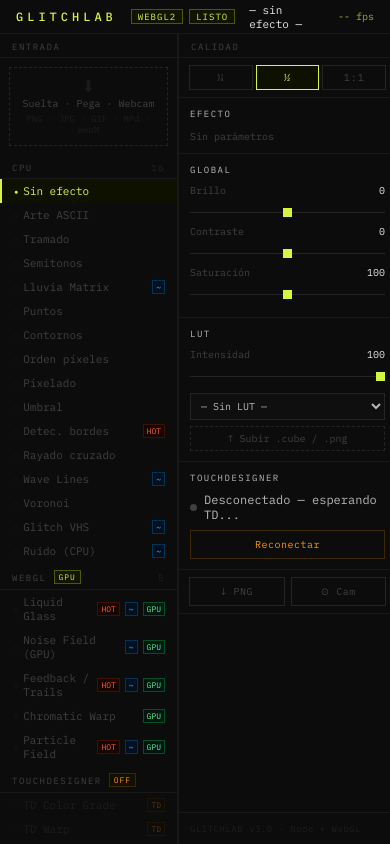
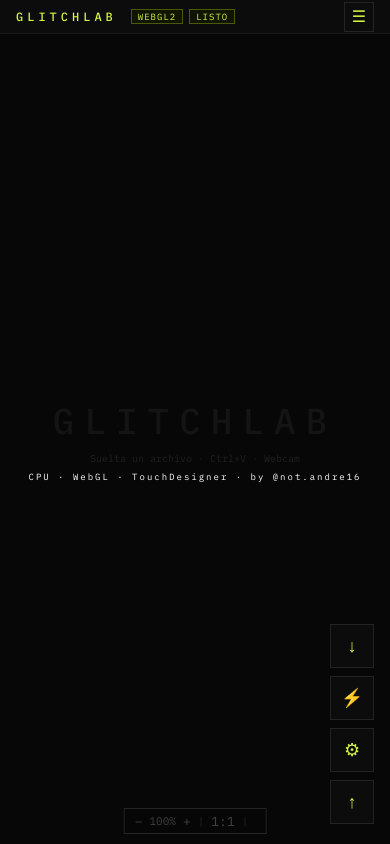
Before and after one commit to andre16off/glitchlab, a website: page public/index.html in a window 390 px wide. Drawn offline with Linux system fonts and the light colour scheme.

Commit message:
responsive, yflip fix, export mobile, credito

```diff
--- a/public/css/styles.css
+++ b/public/css/styles.css
@@ -18,342 +18,215 @@
 
 html, body { height: 100%; overflow: hidden; background: var(--bg); color: var(--text); font-family: var(--font); font-size: 12px; }
 
-/* ── TOPBAR ── */
 #topbar {
-  display: flex;
-  align-items: center;
-  gap: 14px;
-  padding: 0 16px;
-  height: 34px;
+  display: flex; align-items: center; gap: 14px;
+  padding: 0 16px; height: 34px;
   border-bottom: 1px solid var(--border);
-  background: var(--panel);
-  flex-shrink: 0;
+  background: var(--panel); flex-shrink: 0;
 }
+.logo { color: var(--accent); font-weight: 500; font-size: 12px; letter-spacing: 4px; }
+.badges { display: flex; gap: 6px; align-items: center; }
+.badge { border: 1px solid var(--border2); padding: 1px 6px; font-size: 9px; color: var(--muted); letter-spacing: 1px; background: #101010; }
+.badge.active { color: var(--accent); border-color: #4a5a00; background: #111500; }
+.badge.td     { color: var(--td); border-color: #3a2800; background: #120e00; }
+.badge.mini   { font-size: 8px; padding: 1px 4px; }
+#current-effect-name { color: var(--white); font-size: 11px; }
+.topbar-right { margin-left: auto; display: flex; align-items: center; gap: 10px; }
+#fps-counter { font-size: 10px; color: var(--accent); min-width: 52px; text-align: right; opacity: .7; }
+.menu-btn { display: none; background: none; border: 1px solid var(--border2); color: var(--accent); font-size: 16px; width: 30px; height: 30px; cursor: pointer; line-height: 1; flex-shrink: 0; }
 
-.logo {
-  color: var(--accent);
-  font-weight: 500;
-  font-size: 12px;
-  letter-spacing: 4px;
-}
-
-.badges { display: flex; gap: 6px; align-items: center; }
-
-.badge {
-  border: 1px solid var(--border2);
-  padding: 1px 6px;
-  font-size: 9px;
-  color: var(--muted);
-  letter-spacing: 1px;
-  background: #101010;
-}
-.badge.active { color: var(--accent); border-color: #4a5a00; background: #111500; }
-.badge.td     { color: var(--td);     border-color: #3a2800; background: #120e00; }
-.badge.mini   { font-size: 8px; padding: 1px 4px; }
-
-#current-effect-name { color: var(--white); font-size: 11px; }
-
-.topbar-right { margin-left: auto; display: flex; align-items: center; gap: 10px; }
-
-#fps-counter {
-  font-size: 10px;
-  color: var(--accent);
-  min-width: 52px;
-  text-align: right;
-  opacity: .7;
-}
-
-/* ── LAYOUT ── */
 .main { display: flex; flex: 1; overflow: hidden; height: calc(100vh - 34px); }
 
-/* ── SIDEBAR ── */
 #sidebar {
-  width: 178px;
-  flex-shrink: 0;
+  width: 178px; flex-shrink: 0;
   border-right: 1px solid var(--border);
   background: var(--panel);
-  display: flex;
-  flex-direction: column;
-  overflow-y: auto;
+  display: flex; flex-direction: column; overflow-y: auto;
 }
-
 .section-title {
-  padding: 7px 12px 5px;
-  font-size: 9px;
-  color: var(--muted);
-  letter-spacing: 1.5px;
-  text-transform: uppercase;
+  padding: 7px 12px 5px; font-size: 9px; color: var(--muted);
+  letter-spacing: 1.5px; text-transform: uppercase;
   border-bottom: 1px solid var(--border);
-  display: flex;
-  align-items: center;
-  gap: 7px;
-  flex-shrink: 0;
+  display: flex; align-items: center; gap: 7px; flex-shrink: 0;
 }
 .section-count { margin-left: auto; font-size: 9px; opacity: .4; }
-
-/* Drop zone */
 #drop-zone {
-  margin: 9px;
-  border: 1px dashed var(--border2);
-  padding: 10px 6px;
-  text-align: center;
-  cursor: pointer;
-  font-size: 10px;
-  color: var(--muted);
-  display: flex;
-  flex-direction: column;
-  gap: 3px;
-  transition: border-color .15s, color .15s;
-  flex-shrink: 0;
+  margin: 9px; border: 1px dashed var(--border2); padding: 10px 6px;
+  text-align: center; cursor: pointer; font-size: 10px; color: var(--muted);
+  display: flex; flex-direction: column; gap: 3px;
+  transition: border-color .15s, color .15s; flex-shrink: 0;
 }
 #drop-zone:hover, #drop-zone.over { border-color: var(--accent); color: var(--accent); }
-.dz-icon  { font-size: 16px; opacity: .3; line-height: 1; }
-.dz-hint  { font-size: 9px; opacity: .3; }
+.dz-icon { font-size: 16px; opacity: .3; line-height: 1; }
+.dz-hint { font-size: 9px; opacity: .3; }
 #file-input { display: none; }
 
-/* Effect items */
 .effects-group { overflow-y: visible; }
-
 .effect-item {
-  padding: 5px 12px;
-  cursor: pointer;
-  color: var(--muted);
-  font-size: 11px;
-  border-left: 2px solid transparent;
-  transition: color .08s, background .08s;
-  display: flex;
-  align-items: center;
-  gap: 5px;
-  user-select: none;
+  padding: 5px 12px; cursor: pointer; color: var(--muted); font-size: 11px;
+  border-left: 2px solid transparent; transition: color .08s, background .08s;
+  display: flex; align-items: center; gap: 5px; user-select: none;
 }
 .effect-item:hover  { color: var(--text); background: #111; }
 .effect-item.active { color: var(--accent); border-left-color: var(--accent); background: #0f1100; }
 .effect-item::before { content:'○'; font-size: 7px; flex-shrink: 0; opacity: .4; }
 .effect-item.active::before { content:'●'; opacity: 1; }
 .nm { flex: 1; }
+.ebadge { font-size: 8px; padding: 1px 3px; border: 1px solid; flex-shrink: 0; }
+.ebadge.hot  { color: #ff6030; border-color: #401000; background: #180500; }
+.ebadge.anim { color: var(--blue); border-color: #003555; background: #001020; }
+.ebadge.gpu  { color: #50ff90; border-color: #005025; background: #001510; }
+.ebadge.td   { color: var(--td); border-color: #402000; background: #150900; }
 
-.ebadge {
-  font-size: 8px;
-  padding: 1px 3px;
-  border: 1px solid;
-  flex-shrink: 0;
-}
-.ebadge.hot  { color: #ff6030; border-color: #401000; background: #180500; }
-.ebadge.anim { color: var(--blue);   border-color: #003555; background: #001020; }
-.ebadge.gpu  { color: #50ff90; border-color: #005025; background: #001510; }
-.ebadge.td   { color: var(--td);     border-color: #402000; background: #150900; }
+#effects-td .effect-item { pointer-events: none; opacity: 0.3; }
 
-/* ── CANVAS AREA ── */
-#canvas-area {
-  flex: 1;
-  display: flex;
-  align-items: center;
-  justify-content: center;
-  position: relative;
-  background: var(--bg);
-  overflow: hidden;
+.td-coming-soon {
+  padding: 10px 12px; font-size: 9px; color: #555;
+  line-height: 1.8; letter-spacing: 1px;
+  border-top: 1px solid var(--border);
 }
 
+#canvas-area {
+  flex: 1; display: flex; align-items: center; justify-content: center;
+  position: relative; background: var(--bg); overflow: hidden;
+}
 #main-canvas { max-width: 100%; max-height: 100%; image-rendering: pixelated; }
-
-#placeholder {
-  position: absolute;
-  text-align: center;
-  pointer-events: none;
-  user-select: none;
-}
+#placeholder { position: absolute; text-align: center; pointer-events: none; user-select: none; }
 .ph-logo { font-size: 36px; font-weight: 500; color: #141414; letter-spacing: 10px; }
 .ph-sub  { font-size: 10px; color: #202020; margin-top: 8px; }
-.ph-meta { font-size: 9px;  color: #181818; margin-top: 6px; letter-spacing: 2px; }
-
-#canvas-overlay {
-  position: absolute;
-  top: 10px;
-  left: 10px;
-  pointer-events: none;
-}
-#effect-label {
-  font-size: 9px;
-  color: var(--accent);
-  background: rgba(0,0,0,.75);
-  padding: 2px 8px;
-  letter-spacing: 1px;
-  opacity: 0;
-  transition: opacity .3s;
-}
+.ph-meta { font-size: 9px; color: #181818; margin-top: 6px; letter-spacing: 2px; }
+#canvas-overlay { position: absolute; top: 10px; left: 10px; pointer-events: none; }
+#effect-label { font-size: 9px; color: var(--accent); background: rgba(0,0,0,.75); padding: 2px 8px; letter-spacing: 1px; opacity: 0; transition: opacity .3s; }
 #effect-label.show { opacity: 1; }
 
 .zoom-bar {
-  position: absolute;
-  bottom: 10px;
-  left: 50%;
-  transform: translateX(-50%);
-  display: flex;
-  align-items: center;
-  gap: 7px;
-  background: rgba(7,7,7,.95);
-  border: 1px solid var(--border2);
-  padding: 3px 12px;
-  font-size: 10px;
-  color: var(--muted);
-  white-space: nowrap;
+  position: absolute; bottom: 10px; left: 50%; transform: translateX(-50%);
+  display: flex; align-items: center; gap: 7px;
+  background: rgba(7,7,7,.95); border: 1px solid var(--border2);
+  padding: 3px 12px; font-size: 10px; color: var(--muted); white-space: nowrap;
 }
-.zoom-bar button {
-  background: none; border: none; color: var(--muted);
-  cursor: pointer; font-family: var(--font); font-size: 13px; line-height: 1;
-}
+.zoom-bar button { background: none; border: none; color: var(--muted); cursor: pointer; font-family: var(--font); font-size: 13px; line-height: 1; }
 .zoom-bar button:hover { color: var(--accent); }
-.zd  { color: var(--border2); }
+.zd { color: var(--border2); }
 .res-label { font-size: 9px; opacity: .5; }
 
-/* ── SETTINGS PANEL ── */
 #settings-panel {
-  width: 218px;
-  flex-shrink: 0;
+  width: 218px; flex-shrink: 0;
   border-left: 1px solid var(--border);
   background: var(--panel);
-  display: flex;
-  flex-direction: column;
-  overflow-y: auto;
+  display: flex; flex-direction: column; overflow-y: auto;
 }
-
-.quality-row {
-  display: flex;
-  gap: 3px;
-  padding: 7px 10px;
-  border-bottom: 1px solid var(--border);
-  flex-shrink: 0;
-}
-.q-btn {
-  flex: 1;
-  padding: 5px 0;
-  background: transparent;
-  border: 1px solid var(--border2);
-  color: var(--muted);
-  font-family: var(--font);
-  font-size: 10px;
-  cursor: pointer;
-  letter-spacing: 1px;
-  transition: all .1s;
-}
-.q-btn.on   { border-color: var(--accent); color: var(--accent); background: #0e1100; }
+.quality-row { display: flex; gap: 3px; padding: 7px 10px; border-bottom: 1px solid var(--border); flex-shrink: 0; }
+.q-btn { flex: 1; padding: 5px 0; background: transparent; border: 1px solid var(--border2); color: var(--muted); font-family: var(--font); font-size: 10px; cursor: pointer; letter-spacing: 1px; transition: all .1s; }
+.q-btn.on { border-color: var(--accent); color: var(--accent); background: #0e1100; }
 .q-btn:hover:not(.on) { color: var(--text); }
 
-.panel-section {
-  padding: 10px 11px;
-  border-bottom: 1px solid var(--border);
-  flex-shrink: 0;
-}
-.panel-section-title {
-  font-size: 9px;
-  color: var(--text);
-  letter-spacing: 1.5px;
-  text-transform: uppercase;
-  margin-bottom: 9px;
-}
-
+.panel-section { padding: 10px 11px; border-bottom: 1px solid var(--border); flex-shrink: 0; }
+.panel-section-title { font-size: 9px; color: var(--text); letter-spacing: 1.5px; text-transform: uppercase; margin-bottom: 9px; }
 .param-row { margin-bottom: 9px; }
-.param-label {
-  display: flex;
-  justify-content: space-between;
-  font-size: 10px;
-  color: var(--muted);
-  margin-bottom: 4px;
-}
+.param-label { display: flex; justify-content: space-between; font-size: 10px; color: var(--muted); margin-bottom: 4px; }
 .val { color: var(--white); }
 .muted-hint { font-size: 10px; color: var(--muted); }
 
-/* Range */
-input[type=range] {
-  width: 100%; -webkit-appearance: none;
-  height: 1px; background: var(--border2); outline: none; cursor: pointer;
-}
-input[type=range]::-webkit-slider-thumb {
-  -webkit-appearance: none; width: 9px; height: 9px;
-  background: var(--accent); border-radius: 0; cursor: pointer;
-}
-input[type=range]::-moz-range-thumb {
-  width: 9px; height: 9px; background: var(--accent);
-  border: none; border-radius: 0;
-}
+input[type=range] { width: 100%; -webkit-appearance: none; height: 1px; background: var(--border2); outline: none; cursor: pointer; }
+input[type=range]::-webkit-slider-thumb { -webkit-appearance: none; width: 9px; height: 9px; background: var(--accent); border-radius: 0; cursor: pointer; }
+input[type=range]::-moz-range-thumb { width: 9px; height: 9px; background: var(--accent); border: none; border-radius: 0; }
 
-/* Select */
-select {
-  width: 100%; background: #0f0f0f; border: 1px solid var(--border2);
-  color: var(--text); padding: 5px 6px; font-family: var(--font);
-  font-size: 10px; outline: none; cursor: pointer; margin-top: 4px;
-}
+select { width: 100%; background: #0f0f0f; border: 1px solid var(--border2); color: var(--text); padding: 5px 6px; font-family: var(--font); font-size: 10px; outline: none; cursor: pointer; margin-top: 4px; }
 select:focus { border-color: var(--accent); }
 
-/* Checkbox */
-.checkbox-row {
-  display: flex; align-items: center; gap: 7px;
-  font-size: 10px; color: var(--muted); margin-bottom: 7px; cursor: pointer;
-}
+.checkbox-row { display: flex; align-items: center; gap: 7px; font-size: 10px; color: var(--muted); margin-bottom: 7px; cursor: pointer; }
 input[type=checkbox] { accent-color: var(--accent); width: 10px; height: 10px; }
 
-/* LUT upload */
-.upload-lut {
-  display: block; margin-top: 6px; padding: 5px 0;
-  border: 1px dashed var(--border2); text-align: center;
-  font-size: 10px; color: var(--muted); cursor: pointer;
-  transition: color .15s, border-color .15s;
-}
+.upload-lut { display: block; margin-top: 6px; padding: 5px 0; border: 1px dashed var(--border2); text-align: center; font-size: 10px; color: var(--muted); cursor: pointer; transition: color .15s, border-color .15s; }
 .upload-lut:hover { color: var(--accent); border-color: var(--accent); }
 
-/* TD status */
 .td-status-row { display: flex; align-items: center; gap: 7px; margin-bottom: 8px; }
-.td-dot {
-  width: 7px; height: 7px; border-radius: 50%;
-  background: var(--muted); flex-shrink: 0;
-  transition: background .3s;
-}
+.td-dot { width: 7px; height: 7px; border-radius: 50%; background: var(--muted); flex-shrink: 0; transition: background .3s; }
 .td-dot.on { background: var(--td); box-shadow: 0 0 6px var(--td); }
-.td-live-params {
-  font-size: 9px; color: var(--muted);
-  border: 1px solid var(--border2); padding: 6px;
-  margin-bottom: 6px; line-height: 1.8; max-height: 80px;
-  overflow-y: auto;
-}
+.td-live-params { font-size: 9px; color: var(--muted); border: 1px solid var(--border2); padding: 6px; margin-bottom: 6px; line-height: 1.8; max-height: 80px; overflow-y: auto; }
 
-/* Action buttons */
-.action-row {
-  display: flex; gap: 6px; padding: 7px 10px;
-  border-bottom: 1px solid var(--border); flex-shrink: 0;
-}
-.action-btn {
-  flex: 1; padding: 7px 4px;
-  border: 1px solid var(--border2); background: transparent;
-  color: var(--muted); cursor: pointer; font-family: var(--font);
-  font-size: 10px; letter-spacing: .5px; transition: all .12s;
-  text-align: center; display: block; width: 100%;
-}
+.action-row { display: flex; gap: 6px; padding: 7px 10px; border-bottom: 1px solid var(--border); flex-shrink: 0; }
+.action-btn { flex: 1; padding: 7px 4px; border: 1px solid var(--border2); background: transparent; color: var(--muted); cursor: pointer; font-family: var(--font); font-size: 10px; letter-spacing: .5px; transition: all .12s; text-align: center; display: block; width: 100%; }
 .action-btn:hover { border-color: var(--accent); color: var(--accent); }
 .action-btn.cam:hover, .action-btn.cam.on { border-color: var(--blue); color: var(--blue); }
 .action-btn.cam.on { background: #00111f; }
 .action-btn.td-btn { color: var(--td); border-color: #3a2800; }
 .action-btn.td-btn:hover { border-color: var(--td); }
 
-.version-info {
-  margin-top: auto; padding: 10px 11px;
-  font-size: 9px; color: #1e1e1e; border-top: 1px solid var(--border);
-  letter-spacing: .5px;
-}
+.version-info { margin-top: auto; padding: 10px 11px; font-size: 9px; color: #ebebeb; border-top: 1px solid var(--border); letter-spacing: .5px; }
 
-/* Scrollbar */
 ::-webkit-scrollbar { width: 2px; }
 ::-webkit-scrollbar-track { background: transparent; }
 ::-webkit-scrollbar-thumb { background: var(--border2); }
 
-.td-coming-soon {
-  padding: 10px 12px;
-  font-size: 9px;
-  color: #555;
-  line-height: 1.8;
-  letter-spacing: 1px;
-  border-top: 1px solid var(--border);
+/* ── MOBILE OVERLAY ── */
+#mobile-overlay {
+  display: none; position: fixed; inset: 0;
+  background: rgba(0,0,0,.6); z-index: 99;
 }
-#effects-td .effect-item {
-  pointer-events: none;
-  opacity: 0.3;
+#mobile-overlay.active { display: block; }
+
+/* ── MOBILE FLOATING BUTTONS — hidden on desktop ── */
+.mobile-actions { display: none; }
+
+/* ══════════════════════════════════════════
+   MOBILE  ≤ 768px
+══════════════════════════════════════════ */
+@media (max-width: 768px) {
+
+  .menu-btn { display: flex; align-items: center; justify-content: center; }
+  #fps-counter { display: none; }
+  #current-effect-name { display: none; }
+  #export-btn-mobile { display: flex; }
+
+  .main { position: relative; }
+
+  #sidebar {
+    position: fixed; top: 34px; left: 0; bottom: 0;
+    width: 220px; z-index: 100;
+    transform: translateX(-100%);
+    transition: transform .25s ease;
+  }
+  #sidebar.open { transform: translateX(0); }
+
+  #settings-panel {
+    position: fixed; top: 34px; right: 0; bottom: 0;
+    width: 220px; z-index: 100;
+    transform: translateX(100%);
+    transition: transform .25s ease;
+  }
+  #settings-panel.open { transform: translateX(0); }
+
+  #canvas-area { width: 100vw; height: calc(100vh - 34px); }
+
+  #drop-zone { padding: 20px 10px; font-size: 12px; }
+  .dz-icon { font-size: 24px; }
+
+  .effect-item { padding: 10px 14px; font-size: 12px; }
+
+  input[type=range] { height: 3px; }
+  input[type=range]::-webkit-slider-thumb { width: 18px; height: 18px; }
+
+  .zoom-bar { font-size: 11px; padding: 5px 10px; }
+
+  .mobile-actions {
+    display: flex; position: fixed;
+    bottom: 20px; right: 16px;
+    flex-direction: column; gap: 8px; z-index: 98;
+  }
+  .mobile-fab {
+    width: 44px; height: 44px;
+    border: 1px solid var(--border2);
+    background: var(--panel); color: var(--accent);
+    font-size: 18px; cursor: pointer;
+    display: flex; align-items: center; justify-content: center;
+  }
 }
+.ph-meta{
+  color: white;
+
+}
+.by-credit { font-size: 9px; color: #dddada; }
+.by-credit a { color: #dadada; text-decoration: none; }
+.by-credit a:hover { color: var(--accent); }
--- a/public/index.html
+++ b/public/index.html
@@ -7,7 +7,8 @@
   <link rel="preconnect" href="https://fonts.googleapis.com">
   <link href="https://fonts.googleapis.com/css2?family=IBM+Plex+Mono:wght@300;400;500&display=swap" rel="stylesheet">
   <link rel="stylesheet" href="css/styles.css">
-  <link rel="icon" type="image/png" href="./image.png">
+  <link rel="icon" type="image/png" href="image.png">
+
 </head>
 <body>
 
@@ -21,8 +22,13 @@
     <span id="current-effect-name">— sin efecto —</span>
     <div class="topbar-right">
       <span id="fps-counter">-- fps</span>
+      <button class="menu-btn" id="menu-btn" onclick="MobileMenu.toggle()">☰</button>
+<button class="menu-btn" id="export-btn-mobile" onclick="App.exportImage()" style="display:none">↓</button>
     </div>
   </div>
+
+  <!-- Mobile overlay -->
+  <div id="mobile-overlay" onclick="MobileMenu.close()"></div>
 
   <div class="main">
 
@@ -54,9 +60,6 @@
         <span class="badge mini td" id="td-sidebar-badge">OFF</span>
       </div>
       <div id="effects-td" class="effects-group"></div>
-<div class="td-coming-soon">
-  Integración TouchDesigner<br>coming soon
-</div>
     </div>
 
     <!-- CENTER: Canvas -->
@@ -65,7 +68,7 @@
       <div id="placeholder">
         <div class="ph-logo">GLITCHLAB</div>
         <div class="ph-sub">Suelta un archivo · Ctrl+V · Webcam</div>
-        <div class="ph-meta" id="ph-meta">CPU · WebGL · TouchDesigner</div>
+        <div class="ph-meta" id="ph-meta">CPU · WebGL · TouchDesigner · by @not.andre16</div>
       </div>
       <div id="canvas-overlay">
         <div id="effect-label"></div>
@@ -79,6 +82,13 @@
         <span class="zd">|</span>
         <span id="res-label" class="res-label"></span>
       </div>
+      <!-- Mobile floating buttons -->
+      <div class="mobile-actions">
+  <button class="mobile-fab" onclick="App.exportImage()" title="Exportar">↓</button>
+  <button class="mobile-fab" onclick="MobileMenu.openSidebar()" title="Efectos">⚡</button>
+  <button class="mobile-fab" onclick="MobileMenu.openSettings()" title="Ajustes">⚙</button>
+  <button class="mobile-fab" onclick="document.getElementById('file-input').click()" title="Subir">↑</button>
+</div>
     </div>
 
     <!-- RIGHT: Settings -->
@@ -159,8 +169,8 @@
       </div>
 
       <div class="version-info">
-        GLITCHLAB v3.0 · Node + WebGL
-      </div>
+  GLITCHLAB v3.0 · by <a href="https://instagram.com/not.andre16" target="_blank" style="color:#fafafa;text-decoration:none;">@not.andre16</a>
+</div>
     </div>
 
   </div>
--- a/public/js/core/app.js
+++ b/public/js/core/app.js
@@ -115,3 +115,42 @@ const App = (() => {
   init();
   return { selectEffect, setQ, zoom, resetZoom, loadFile, toggleWebcam, exportImage };
 })();
+
+// ── Mobile menu ──────────────────────────────────────────────
+const MobileMenu = (() => {
+  const sidebar  = document.getElementById('sidebar');
+  const settings = document.getElementById('settings-panel');
+  const overlay  = document.getElementById('mobile-overlay');
+
+  function openSidebar() {
+    sidebar.classList.add('open');
+    settings.classList.remove('open');
+    overlay.classList.add('active');
+  }
+  function openSettings() {
+    settings.classList.add('open');
+    sidebar.classList.remove('open');
+    overlay.classList.add('active');
+  }
+  function close() {
+    sidebar.classList.remove('open');
+    settings.classList.remove('open');
+    overlay.classList.remove('active');
+  }
+  function toggle() {
+    if (sidebar.classList.contains('open') || settings.classList.contains('open')) {
+      close();
+    } else {
+      openSidebar();
+    }
+  }
+
+  // Close panels when an effect is selected on mobile
+  document.addEventListener('click', e => {
+    if (e.target.closest('.effect-item') && window.innerWidth <= 768) {
+      setTimeout(close, 150);
+    }
+  });
+
+  return { toggle, openSidebar, openSettings, close };
+})();
```
